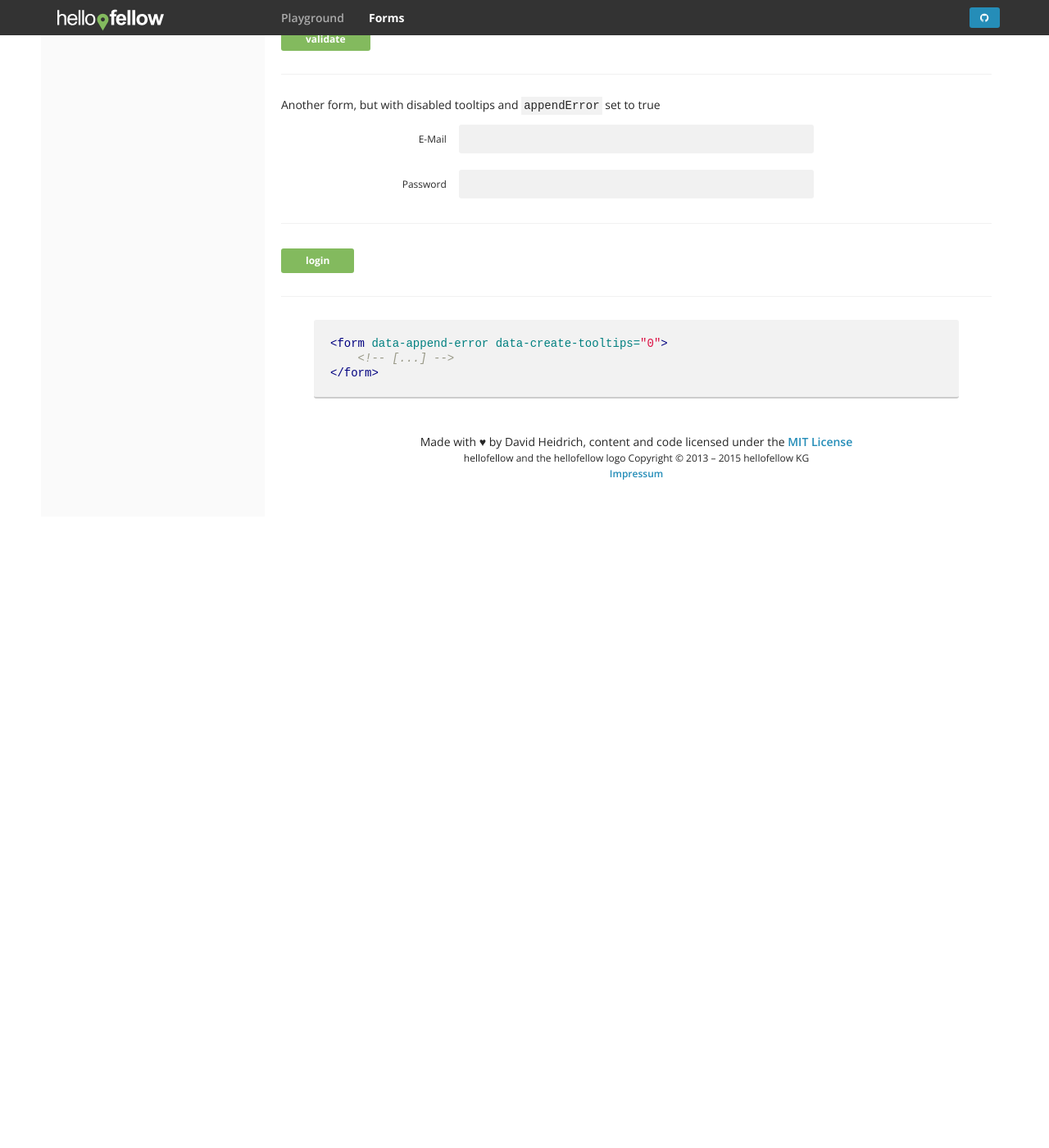
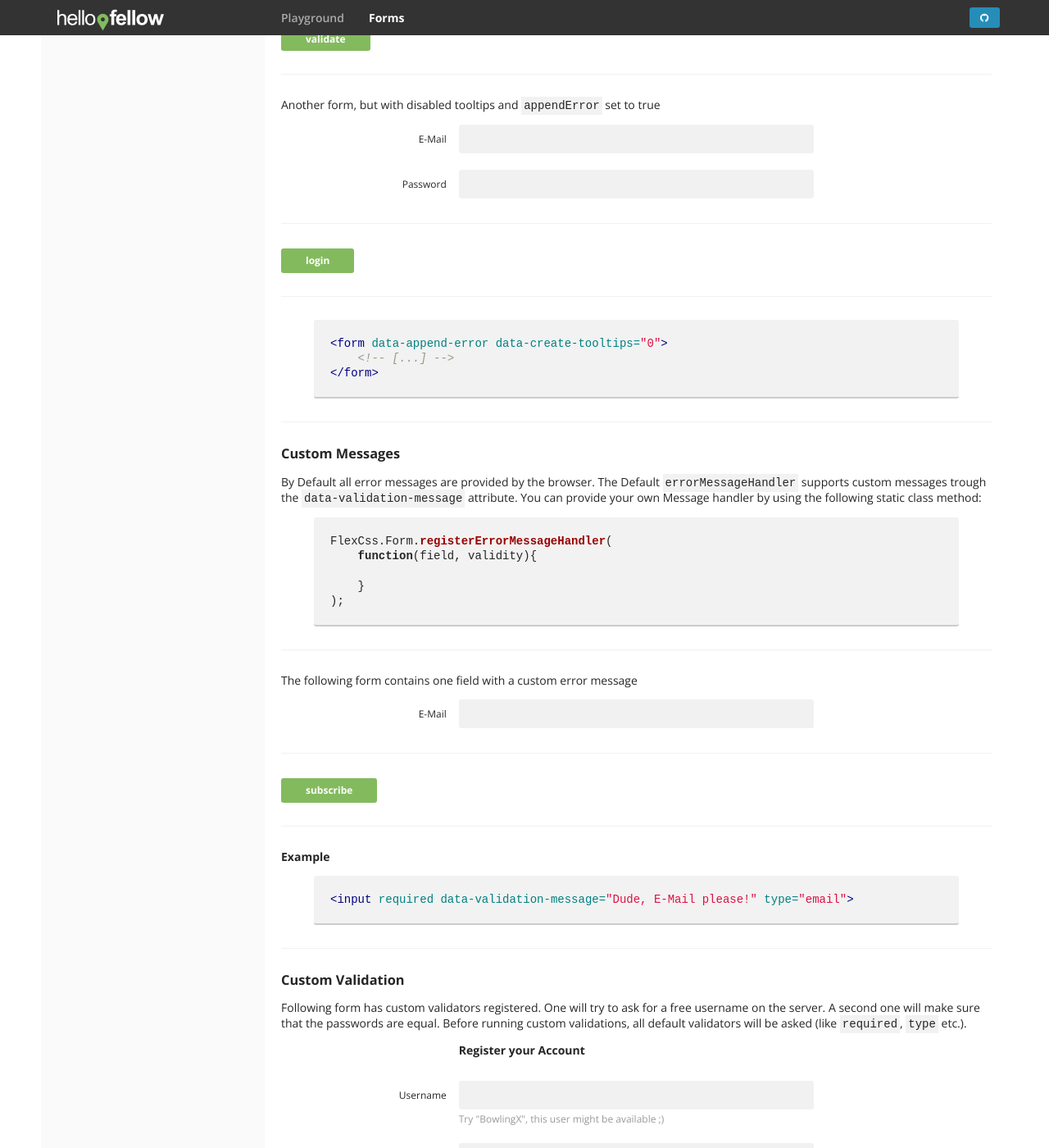
Before and after one commit to BowlingX/flexcss, a Jekyll site: the page built from demo/forms/index.html, in a window 1280 px wide and 1400 px high, scrolled down 1410 px. Shown: the whole window at 82% size. Built offline with Jekyll 4.4.1, drawn with Linux system fonts in a browser that asks for light colours; before the commit the page ends 2040 px from its top, so only the background shows below that; some of the changed text lies outside the part shown.

Commit message:
added default message handler, fixed problems with validation futures, added more examples

```diff
--- a/assets/lib/_forms.scss
+++ b/assets/lib/_forms.scss
@@ -189,6 +189,7 @@
   }
 
   &.loading {
+    transition:background 0s ease;
     position: relative;
     @include loadingContainer(#ccc);
   }
--- a/demo/forms/index.html
+++ b/demo/forms/index.html
@@ -48,7 +48,8 @@
 <h3>Set options trough <code>data-attributes</code></h3>
 <p>All Options can be set per form instance via <code>data-attributes</code> and will overwrite
     options that may have been set before. Boolean values are set trough integer values with <code>1 = true</code> and
-    <code>0 = false</code> or just the attribute for <code>true</code> everything else is treated as <code>String</code>.</p>
+    <code>0 = false</code> or just the attribute for <code>true</code> everything else is treated as <code>String</code>.
+</p>
 {% highlight html %}
 <form data-create-tooltips="0" data-ajax-submit-type="GET">
 
@@ -105,3 +106,125 @@
     <!-- [...] -->
 </form>
 {% endhighlight%}
+<hr>
+<h3>Custom Messages</h3>
+<p>By Default all error messages are provided by the browser. The Default <code>errorMessageHandler</code> supports
+    custom messages trough the <code>data-validation-message</code> attribute. You can provide your own Message handler
+    by using the following static class method:</p>
+{% highlight javascript %}
+FlexCss.Form.registerErrorMessageHandler(
+    function(field, validity){
+
+    }
+);
+{% endhighlight%}
+<hr>
+<p>The following form contains one field with a custom error message</p>
+<form>
+    <fieldset>
+        <div class="control-group">
+            <label for="email-field-custom">E-Mail</label>
+
+            <div class="controls">
+                <input required data-validation-message="Dude, E-Mail please!" type="email"
+                       id="email-field-custom">
+            </div>
+        </div>
+    </fieldset>
+    <div class="form-actions">
+        <button class="button small" type="submit">subscribe</button>
+    </div>
+</form>
+<hr>
+<h4>Example</h4>
+{% highlight html %}
+<input required data-validation-message="Dude, E-Mail please!" type="email">
+{% endhighlight%}
+<hr>
+<h3>Custom Validation</h3>
+<p>Following form has custom validators registered. One will try to ask for a free username on the server.
+    A second one will make sure that the passwords are equal.
+    Before running custom validations, all default validators will be asked (like
+    <code>required</code>, <code>type</code> etc.).
+</p>
+<form>
+    <fieldset>
+        <legend>Register your Account</legend>
+        <div class="control-group">
+            <label for="username-field-custom">Username</label>
+
+            <div class="controls">
+                <input data-validate="inline-validate" required type="text"
+                       id="username-field-custom">
+                <p>Try "BowlingX", this user might be available ;)</p>
+            </div>
+        </div>
+        <div class="control-group">
+            <label for="password-field">Password</label>
+
+            <div class="controls">
+                <input required type="password" id="password-field">
+            </div>
+        </div>
+        <div class="control-group">
+            <label for="password-field-confirm">Password again</label>
+
+            <div class="controls">
+                <input data-validate="equals" data-validate-equals="password-field" required type="password"
+                       id="password-field-confirm">
+            </div>
+        </div>
+        <div class="control-group">
+            <label class="checkbox no-label">
+                <input name="agb" type="checkbox" value="true" required>
+                <span class="checkbox-container">Yeah, please sign me up for the Newsletter</span>
+            </label>
+        </div>
+
+    </fieldset>
+    <div class="form-actions">
+        <button class="button small" type="submit">register</button>
+    </div>
+</form>
+<script type="application/javascript">
+    document.addEventListener('DOMContentLoaded', function () {
+        FlexCss.Form.registerValidator('inline-validate', function (field) {
+            return new Promise(function (r) {
+                setTimeout(function () {
+                    if(field.value !== 'BowlingX') {
+                        field.classList.remove('valid');
+                        field.setCustomValidity('The server could not validate your name, try "BowlingX".');
+                        r(false);
+                    } else {
+                        field.classList.add('valid');
+                        r(true);
+                    }
+                }, 500);
+            });
+        });
+
+        FlexCss.Form.registerValidator('equals', function (field) {
+            var fieldThatShouldBeEqual = field.getAttribute('data-validate-equals'),
+                    fieldValue = document.getElementById(fieldThatShouldBeEqual);
+            return new Promise(function (r) {
+                var equals = field.value === fieldValue.value;
+                if (!equals) {
+                    field.setCustomValidity('Passwords do not match.');
+                }
+                r(equals);
+            });
+        });
+    });
+</script>
+<hr>
+<p><code>FlexCss.Form</code> expects all <code>Validators</code> to return a promise with either
+    <strong><code>false</code></strong> for invalid or <strong><code>true</code></strong> for a valid
+    result. Registering a custom validator is easy like:</p>
+{% highlight javascript %}
+FlexCss.Form.registerValidator('inline-validate', function (field) {
+    return new Promise(function (resolve) {
+        resolve(true) // or resolve(false)
+    });
+});
+{% endhighlight%}
+<p>Validators can be set with the <code>data-validate</code> attribute.</p>
```
Also changed, not shown: src/main/Form.js (+17 -8 lines), build/css/base.css, build/css/doc.css, build/js/flexcss.js, 3 other files.
